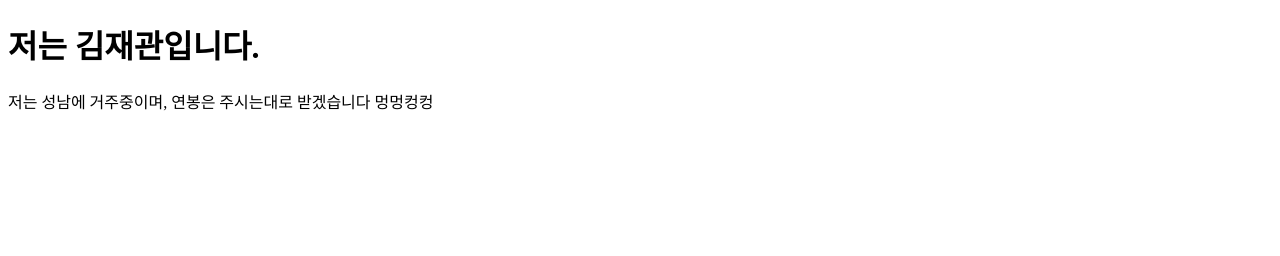
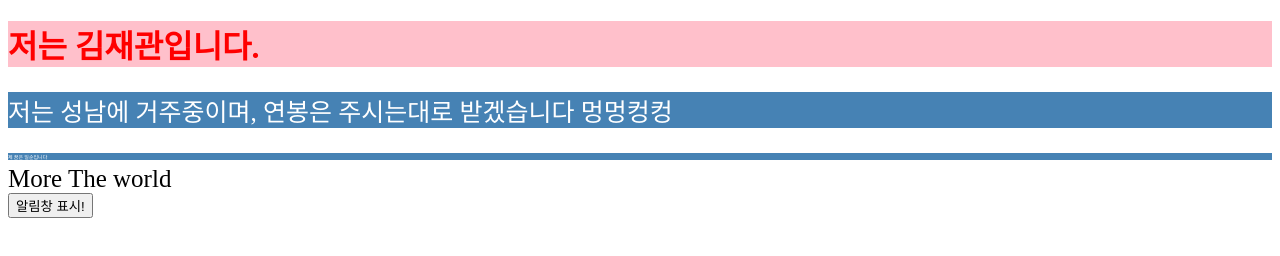
Before and after one commit to Kimjaekwan/Kimjaekwan.github.io, a plain HTML site: page index.html in a window 1280 px wide. Drawn offline with Linux system fonts and the light colour scheme.

Commit message:
html 기초 학습

```diff
--- a/index.html
+++ b/index.html
@@ -5,10 +5,36 @@
     <meta name="viewport" content="width=device-width, initial-scale=1.0">
     <meta http-equiv="X-UA-Compatible" content="ie=edge">
     <title>Document</title>
+    <style>
+        h1{
+            color:red;
+            background-color: pink;
+        }
+        p{
+            color: white;
+            background-color: steelblue;
+        }
+
+        .big{
+            font-size : 25px;
+        }
+        #dream{
+            font-size : 5px;
+        }
+    </style>
 </head>
 <body>
     <h1>저는 김재관입니다.</h1>
-    <p>저는 성남에 거주중이며, 연봉은 주시는대로 받겠습니다 멍멍컹컹</p>
+    <p class="big">저는 성남에 거주중이며, 연봉은 주시는대로 받겠습니다 멍멍컹컹</p>
+    <p id="dream">제 꿈은 일순입니다</p>
+    <div class="big"> More The world </div>
+    <button id="btn">알림창 표시!</button>
+    <script>
+        const btn = document.querySelector('#btn');
+        btn.addEventListener('click', function(){
+            alert('오라오라오라오라!!');
+        })
+    </script>
 
 </body>
 </html>
```
